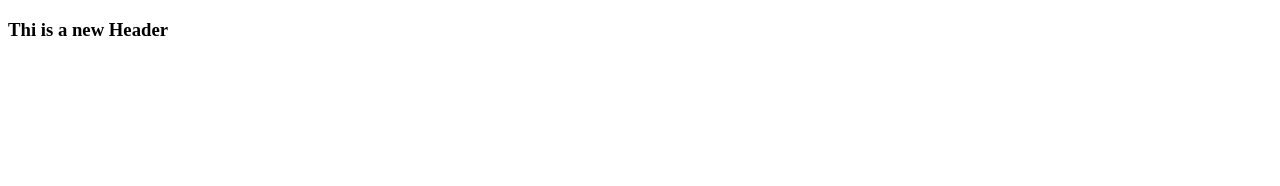
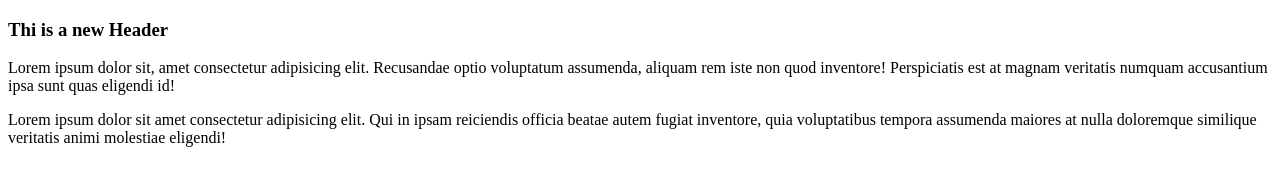
Before and after one commit to Gbemiiiii/Photography-Landing-Page, a plain HTML site: page index.html in a window 1280 px wide. Drawn offline with Linux system fonts and the light colour scheme.

Commit message:
Update index.html

```diff
--- a/index.html
+++ b/index.html
@@ -10,6 +10,15 @@
 
     <div>
         <h3>Thi is a new Header</h3>
+
+        <p>
+            Lorem ipsum dolor sit, amet consectetur adipisicing elit. Recusandae optio voluptatum assumenda, aliquam rem iste non quod inventore! Perspiciatis est at magnam veritatis numquam accusantium ipsa sunt quas eligendi id!
+        </p>
+
+
+        <p>
+            Lorem ipsum dolor sit amet consectetur adipisicing elit. Qui in ipsam reiciendis officia beatae autem fugiat inventore, quia voluptatibus tempora assumenda maiores at nulla doloremque similique veritatis animi molestiae eligendi!
+        </p>
     </div>
 
 </body>
```
